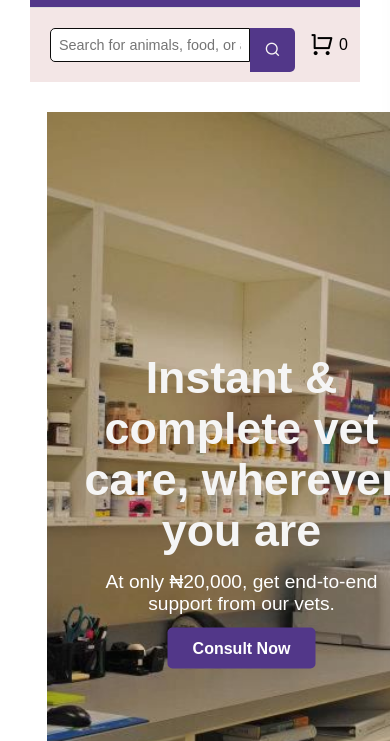
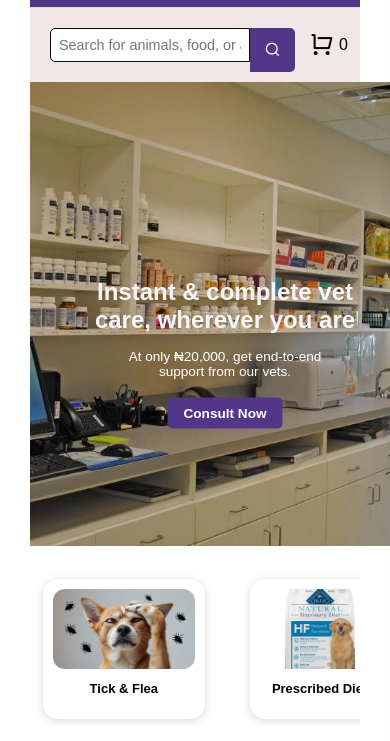
Before and after one commit to tray2-bot/vetcentre, a plain HTML site: page pharmacy.html in a window 390 px wide. Shown: the part 103-844 px from the top of the page. Drawn offline with nearby package versions, Linux system fonts and the light colour scheme.

Commit message:
eleven commit

```diff
--- a/pharmacy.html
+++ b/pharmacy.html
@@ -105,7 +105,6 @@
     </div>
   </header>
 
-    <section class="shop-slide">
          <section class="banner-slider">
       <div class="slide active" style="background-image: url('macy.jpg');">
         <div class="banner-content">
--- a/style.css
+++ b/style.css
@@ -320,25 +320,6 @@ body {
 .banner-btn:hover {
   background-color: #030303;
 }
-/* Search Results */
-/* .results {
-    padding: 40px 20px;
-    background-color: #f1f1f1;
-}
-
-.results.hidden {
-    display: none;
-}
-
-.results ul {
-    list-style: none;
-    margin-top: 20px;
-}
-
-.results li {
-    padding: 10px;
-    border-bottom: 1px solid #ddd;
-} */
 .services-container {
   width: 100%;
   padding: 20px;
@@ -347,6 +328,62 @@ body {
 .subtitle {
   color: #666;
   margin-bottom: 15px;
+}
+/* ===== RESPONSIVE STYLES ===== */
+
+/* Tablets */
+@media (max-width: 1024px) {
+  .banner-slider {
+    height: 70vh;
+  }
+  .banner-content h2 {
+    font-size: 2.2rem;
+  }
+  .banner-content p {
+    font-size: 1rem;
+  }
+  .banner-btn {
+    padding: 10px 20px;
+    font-size: 0.95rem;
+  }
+}
+
+/* Mobile Phones */
+@media (max-width: 768px) {
+  .banner-slider {
+    height: 60vh;
+  }
+  .banner-content {
+    width: 90%;
+    top: 55%;
+  }
+  .banner-content h2 {
+    font-size: 1.8rem;
+  }
+  .banner-content p {
+    font-size: 0.95rem;
+  }
+  .banner-btn {
+    padding: 8px 18px;
+    font-size: 0.9rem;
+  }
+}
+
+/* Small Phones */
+@media (max-width: 480px) {
+  .banner-slider {
+    height: 55vh;
+  }
+  .banner-content h2 {
+    font-size: 1.5rem;
+  }
+  .banner-content p {
+    font-size: 0.85rem;
+  }
+  .banner-btn {
+    padding: 8px 16px;
+    font-size: 0.85rem;
+  }
 }
 
 /* HORIZONTAL SCROLL WITHOUT JS */
@@ -2721,6 +2758,63 @@ footer {
   color: #030303;
 }
 
+
+/* ===================== Responsive Media Queries ===================== */
+
+/* ===================== Responsive Media Queries ===================== */
+
+/* Large Tablets */
+@media (max-width: 1024px) {
+  .cat-card {
+    min-width: 160px;
+    height: 160px; /* reduce overall card height */
+  }
+  .cat-card img {
+    height: 100px; /* smaller image */
+  }
+}
+
+/* Tablets */
+@media (max-width: 768px) {
+  .cat-card {
+    min-width: 150px;
+    height: 150px;
+  }
+  .cat-card img {
+    height: 90px;
+  }
+  .cat-card p {
+    font-size: 14px;
+  }
+}
+
+/* Mobile Devices */
+@media (max-width: 480px) {
+  .cat-card {
+    min-width: 140px;
+    height: 140px;
+  }
+  .cat-card img {
+    height: 80px;
+  }
+  .cat-card p {
+    font-size: 13px;
+  }
+}
+
+/* Small Phones */
+@media (max-width: 360px) {
+  .cat-card {
+    min-width: 120px;
+    height: 130px;
+  }
+  .cat-card img {
+    height: 70px;
+  }
+  .cat-card p {
+    font-size: 12px;
+  }
+}
 /* PRESCRIPTION CORNER */
 /* === Section Layout === */
 .prescription-diets {
@@ -3479,19 +3573,6 @@ button:hover {
 .add-cart:hover{
     opacity: .7;
 }
-
-
-
-
-
-
-
-
-
-
-
-
-
 /* ----------------- CART SLIDE PANEL ----------------- */
 .cart-overlay {
   position: fixed;
```
Lines whose indentation alone changed are shown as unchanged.
